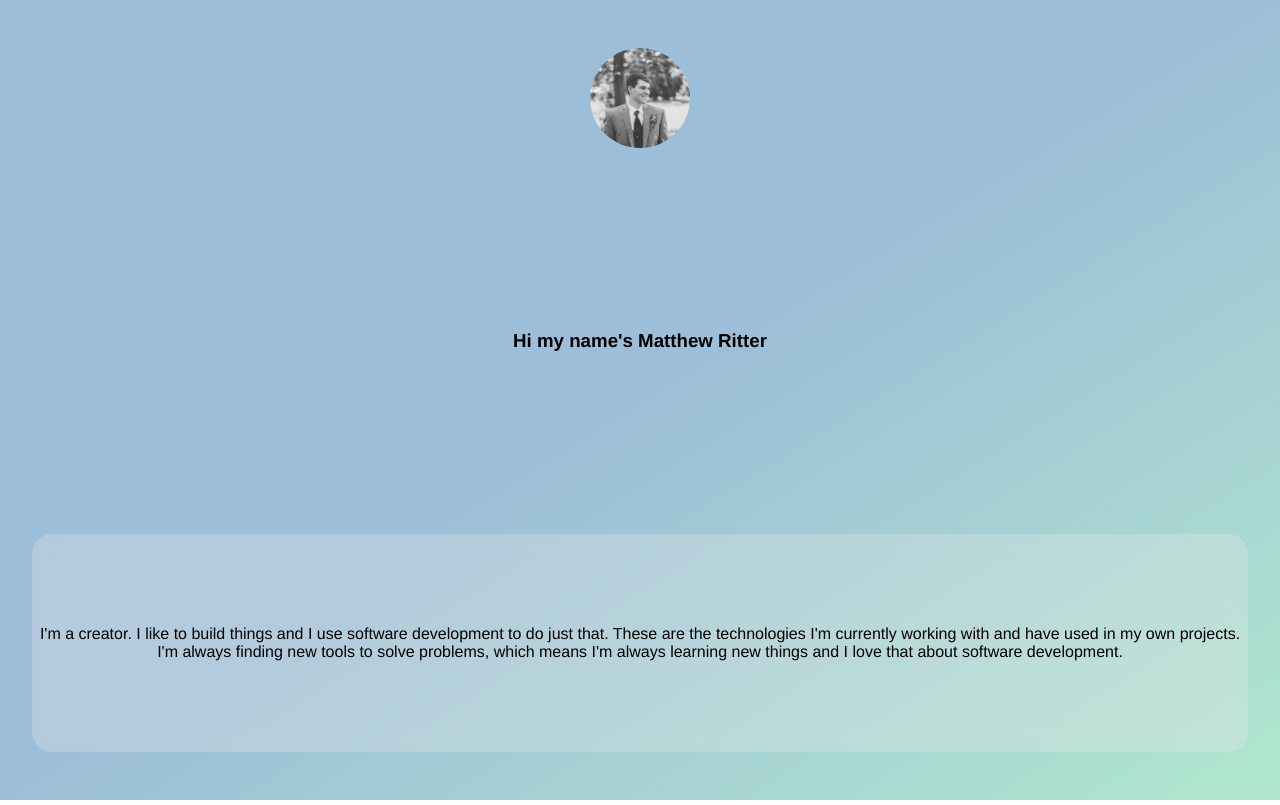
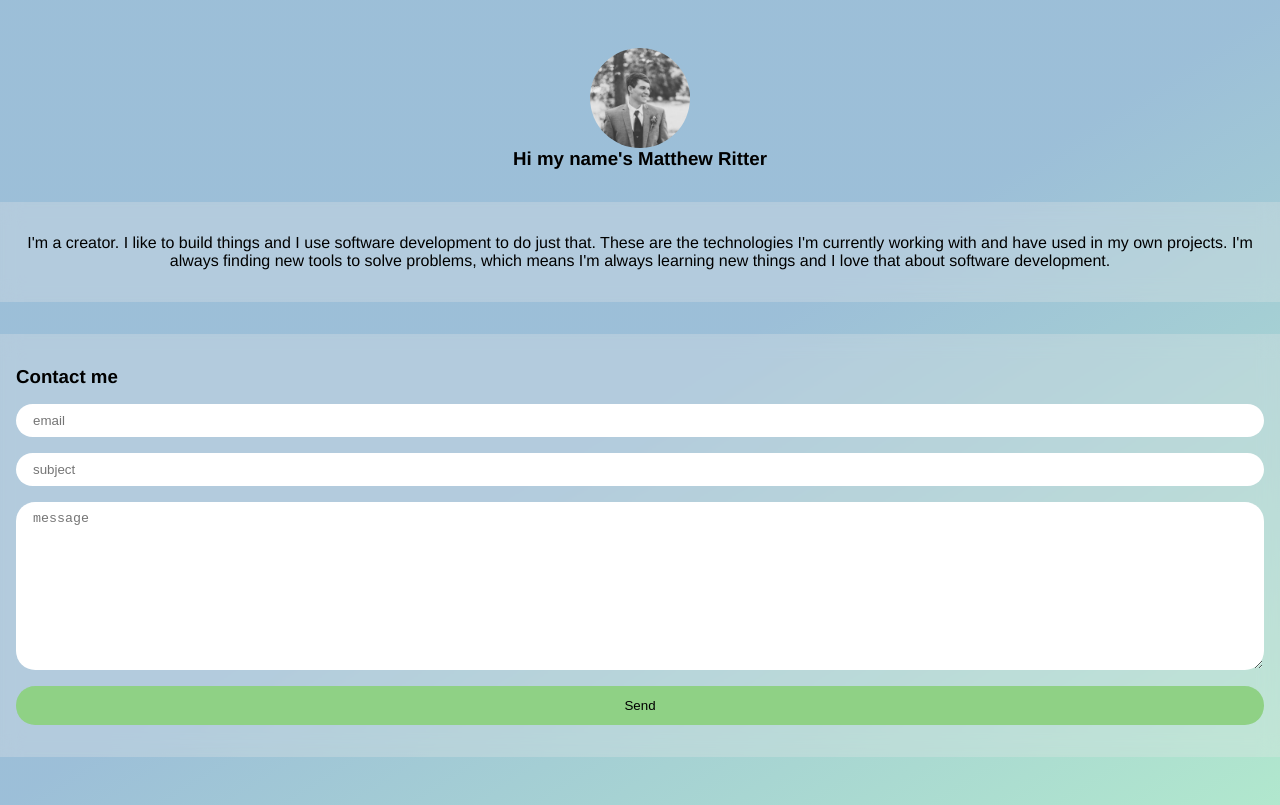
Before and after one commit to mwritter/vue_portfolio, a Vue app: page / in a window 1280 px wide. Built offline with nearby package versions, Linux system fonts and the light colour scheme.

Commit message:
Added contact form

```diff
--- a/src/App.vue
+++ b/src/App.vue
@@ -3,15 +3,18 @@
     <div id="profile_picture"></div>
     <h3>Hi my name's Matthew Ritter</h3>
     <Profile />
+    <Contact />
   </div>
 </template>
 
 <script>
 import Profile from "./components/Profile";
+import Contact from "./components/Contact";
 export default {
   name: "app",
   components: {
-    Profile
+    Profile,
+    Contact
   }
 };
 </script>
@@ -25,8 +28,8 @@ export default {
 #app {
   display: grid;
   justify-items: center;
-  padding: 3rem 2rem;
-  height: 100vh;
+  padding: 3rem 0;
+  height: 100%;
   font-family: "Avenir", Helvetica, Arial, sans-serif;
   -webkit-font-smoothing: antialiased;
   -moz-osx-font-smoothing: grayscale;
@@ -47,10 +50,15 @@ export default {
 .info-section {
   display: flex;
   flex-direction: column;
+  width: 100%;
+  margin-top: 2rem;
+  padding: 2rem 1rem;
   justify-content: center;
   text-align: center;
   background-color: rgba(232, 232, 232, 0.3);
   backdrop-filter: blur(10px);
-  border-radius: 20px;
+}
+.info-section .info-heading {
+  justify-self: start;
 }
 </style>
--- /dev/null
+++ b/src/components/Contact.vue
@@ -0,0 +1,40 @@
+<template>
+  <div class="info-section">
+    <form id="contact-form">
+      <h3 class="info-heading">Contact me</h3>
+      <input type="email" placeholder="email" />
+      <input type="text" placeholder="subject" />
+      <textarea type="text" rows="10" placeholder="message" />
+      <button id="submit">Send</button>
+    </form>
+  </div>
+</template>
+
+<script>
+export default {};
+</script>
+
+<style>
+#contact-form {
+  display: grid;
+  grid-gap: 1rem;
+}
+#contact-form input,
+textarea {
+  padding: 0.5rem 1rem;
+  border-radius: 1.2rem;
+  border-style: none;
+  border: 1px solid rgba(97, 97, 97, 0);
+  outline: none;
+}
+#contact-form input:focus,
+textarea:focus {
+  border: 1px solid rgba(97, 97, 97, 0.5);
+}
+#contact-form #submit {
+  padding: 0.75rem;
+  border-radius: 1.2rem;
+  border-style: none;
+  background-color: rgba(143, 209, 133, 1);
+}
+</style>
```
